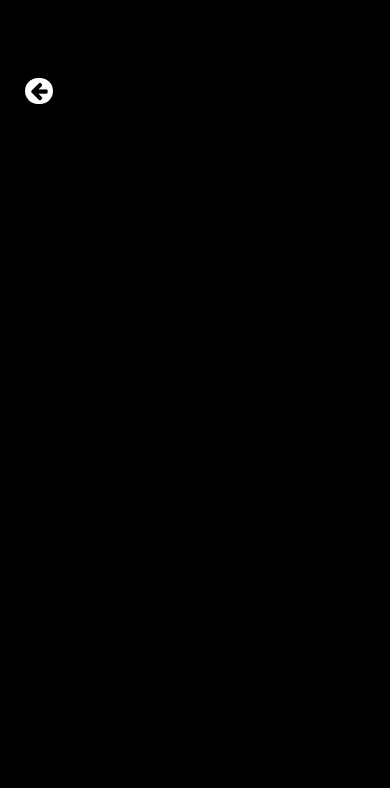
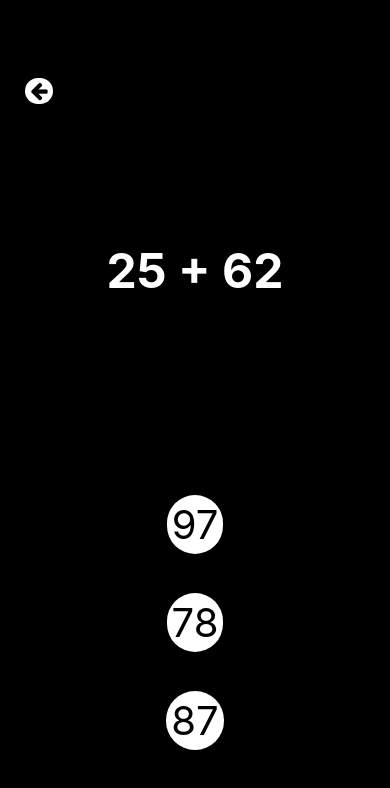
Before and after one commit to yVinicin/TapTapMath, a React Native app: screen /Game in a window 390 px wide. Shown: the top 788 px of the page. Built offline with nearby package versions, Linux system fonts and the light colour scheme.

Commit message:
Criação da ideia principal do jogo

```diff
--- a/App.js
+++ b/App.js
@@ -6,6 +6,7 @@ import { GameScreen } from './src/Screens/GameScreen';
 
 const Stack = createNativeStackNavigator();
 
+// Controlador entre as telas do jogo
 export default function App() {
   return (
     <NavigationContainer>
--- a/src/Screens/GameScreen.js
+++ b/src/Screens/GameScreen.js
@@ -1,16 +1,108 @@
-import React from 'react';
+import React, { useState, useEffect } from 'react';
 import { View, Text, StyleSheet, TouchableOpacity } from 'react-native';
 import Icon from 'react-native-vector-icons/FontAwesome'
 
+// Operadores que serão utilizados nas equações
+let operators = ['+', '-', 'x'];
+
+// Função para embaralhar o array de respostas
+function shuffleArray(array) {
+  let copy = [...array];
+  for (let i = copy.length - 1; i > 0; i--) {
+    const j = Math.floor(Math.random() * (i + 1));
+    [copy[i], copy[j]] = [copy[j], copy[i]];
+  }
+  return copy;
+}
+
+// Tela principal do jogo
 export function GameScreen({ navigation }) {
+  // Exibe a equação assim que o jogador entra na tela do jogo
+  useEffect(() => {
+    generateEquation();
+  }, []);
+
+  const [equation, setEquation] = useState();
+  const [result, setResult] = useState();
+  const [answers, setAnswers] = useState([]);
+
+  // Função para gerar uma equação simples
+  const generateEquation = () => {
+
+    // Intervalo Minímo e Máximo
+    let min = 0;
+    let max = 100;
+
+    // Seleciona dois números aleatórios
+    let op1 = Math.floor(Math.random() * (max - min)) + min;
+    let op2 = Math.floor(Math.random() * (max - min)) + min;
+
+    // Soerteia um operador dentre aqueles que estão no vetor
+    let operator = operators[Math.floor(Math.random() * operators.length)];
+    if (operator == 'x') {
+      op1 = Math.floor(Math.random() * (max - min)) + min;
+      op2 = Math.floor(Math.random() * (15 - min)) + min;
+    }
+
+    let eq = `${op1} ${operator} ${op2}`;
+
+    setEquation(eq);
+
+    generateResult(operator, op1, op2);
+  };
+
+  // Função para gerar o resultado da equação
+  const generateResult = (operator, op1, op2) => {
+    let res = 0;
+
+    if (operator == '+') {
+      res = op1 + op2;
+    } else if(operator == '-') {
+      res = op1 - op2;
+    } else {
+      res = op1 * op2;
+    }
+
+    setResult(res);
+
+    generateAnswers(res);
+  };
+
+  // Função para gerar repostas
+  const generateAnswers = (res) => {
+
+    // Gerar duas respostas erradas (diferentes da certa)
+    let wrong1 = res + Math.floor(Math.random() * 10) + 1;
+    let wrong2 = res - (Math.floor(Math.random() * 10) + 1);
+
+    // Embaralhar as opções
+    let options = shuffleArray([res, wrong1, wrong2]);
+
+    setAnswers(options);
+  };
+
   return (
     <View style={styles.container}>
 
-    <View style={styles.ArrowContainer}>
+    <View style={styles.arrowContainer}>
       <TouchableOpacity onPress={() => navigation.navigate('Home')}>
-        <Icon name="arrow-left" size={20} style={styles.Arrow} />
+        <Icon name="arrow-left" size={20} style={styles.arrow} />
       </TouchableOpacity>
     </View>
+
+    <Text style={styles.equation}>{equation}</Text>
+
+    <TouchableOpacity style={styles.responseContainer1} onPress={() => generateEquation()}>
+      <Text style={styles.responseText1}>{answers[0]}</Text>
+    </TouchableOpacity>
+
+    <TouchableOpacity style={styles.responseContainer2} onPress={() => generateEquation()}>
+      <Text style={styles.responseText2}>{answers[1]}</Text>
+    </TouchableOpacity>
+
+    <TouchableOpacity style={styles.responseContainer3} onPress={() => generateEquation()}>
+      <Text style={styles.responseText3}>{answers[2]}</Text>
+    </TouchableOpacity>
 
     </View>
   );
@@ -24,17 +116,55 @@ let styles = StyleSheet.create({
     justifyContent: 'flex-start',
     paddingTop: '20%',
   },
-  ArrowContainer: {
-    flex: 1,
+  arrowContainer: {
     alignItems: 'flex-start',
     justifyContent: 'flex-start',
     marginRight: '80%'
   },
-  Arrow: {
+  arrow: {
     color: 'rgb(0, 0, 0)',
     backgroundColor: 'rgb(255, 255, 255)',
     borderRadius: 20,
     paddingHorizontal: 5,
     paddingVertical: 3,
   },
+  equation: {
+    color: 'rgb(255, 255, 255)',
+    fontSize: 48,
+    fontWeight: 'bold',
+    marginTop: '35%'
+  },
+  responseContainer1: {
+    backgroundColor: 'rgb(255, 255, 255)',
+    borderRadius: 30,
+    paddingHorizontal: 5,
+    paddingVertical: 5,
+    marginTop: '50%'
+  },
+  responseText1: {
+    color: 'rgb(0, 0, 0)',
+    fontSize: 40,
+  },
+  responseContainer2: {
+    backgroundColor: 'rgb(255, 255, 255)',
+    borderRadius: 30,
+    paddingHorizontal: 5,
+    paddingVertical: 5,
+    marginTop: '10%'
+  },
+  responseText2: {
+    color: 'rgb(0, 0, 0)',
+    fontSize: 40,
+  },
+  responseContainer3: {
+    backgroundColor: 'rgb(255, 255, 255)',
+    borderRadius: 30,
+    paddingHorizontal: 5,
+    paddingVertical: 5,
+    marginTop: '10%'
+  },
+  responseText3: {
+    color: 'rgb(0, 0, 0)',
+    fontSize: 40,
+  },
 });
--- a/src/Screens/HomeScreen.js
+++ b/src/Screens/HomeScreen.js
@@ -1,18 +1,19 @@
 import { View, Text, TouchableOpacity, StyleSheet } from 'react-native';
 
+// Tela inicial do jogo
 export function HomeScreen({ navigation }) {
   return (
     <View style={styles.container}>
-      <View style={styles.GameTitleContainer}>
-        <Text style={styles.GameTitle}>Tap Tap</Text>
-        <Text style={styles.GameTitle}>Math</Text>
+      <View style={styles.gameTitleContainer}>
+        <Text style={styles.gameTitle}>Tap Tap</Text>
+        <Text style={styles.gameTitle}>Math</Text>
       </View>
 
       <TouchableOpacity
-        style={styles.PlayButtonContainer}
+        style={styles.playButtonContainer}
         onPress={() => navigation.navigate('Game')}
       >
-        <Text style={styles.PlayButton}>Jogar</Text>
+        <Text style={styles.playButton}>Jogar</Text>
       </TouchableOpacity>
     </View>
   );
@@ -26,24 +27,24 @@ const styles = StyleSheet.create({
     justifyContent: 'flex-start',
     paddingTop: '50%',
   },
-  GameTitleContainer: {
+  gameTitleContainer: {
     alignItems: 'center',
     justifyContent: 'center',
     marginBottom: 60,
   },
-  GameTitle: {
+  gameTitle: {
     color: 'rgb(255, 255, 255)',
     fontSize: 60,
     fontWeight: 'bold',
   },
-  PlayButtonContainer: {
+  playButtonContainer: {
     backgroundColor: 'rgb(255, 255, 255)',
     paddingVertical: 15,
     paddingHorizontal: 40,
     borderRadius: 30,
     marginTop: '40%',
   },
-  PlayButton: {
+  playButton: {
     color: 'rgb(0, 0, 0)',
     fontSize: 24,
     fontWeight: 'bold',
```
